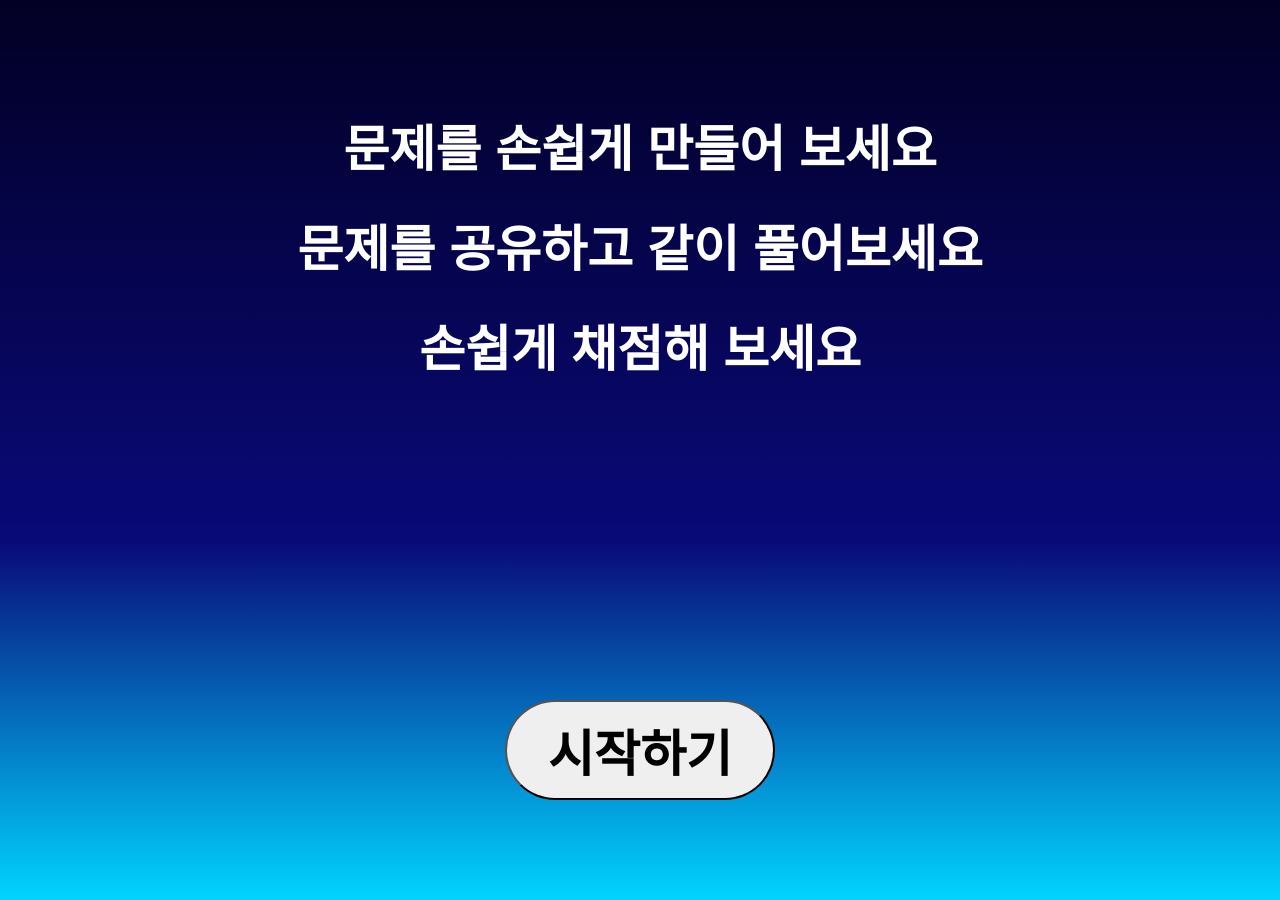
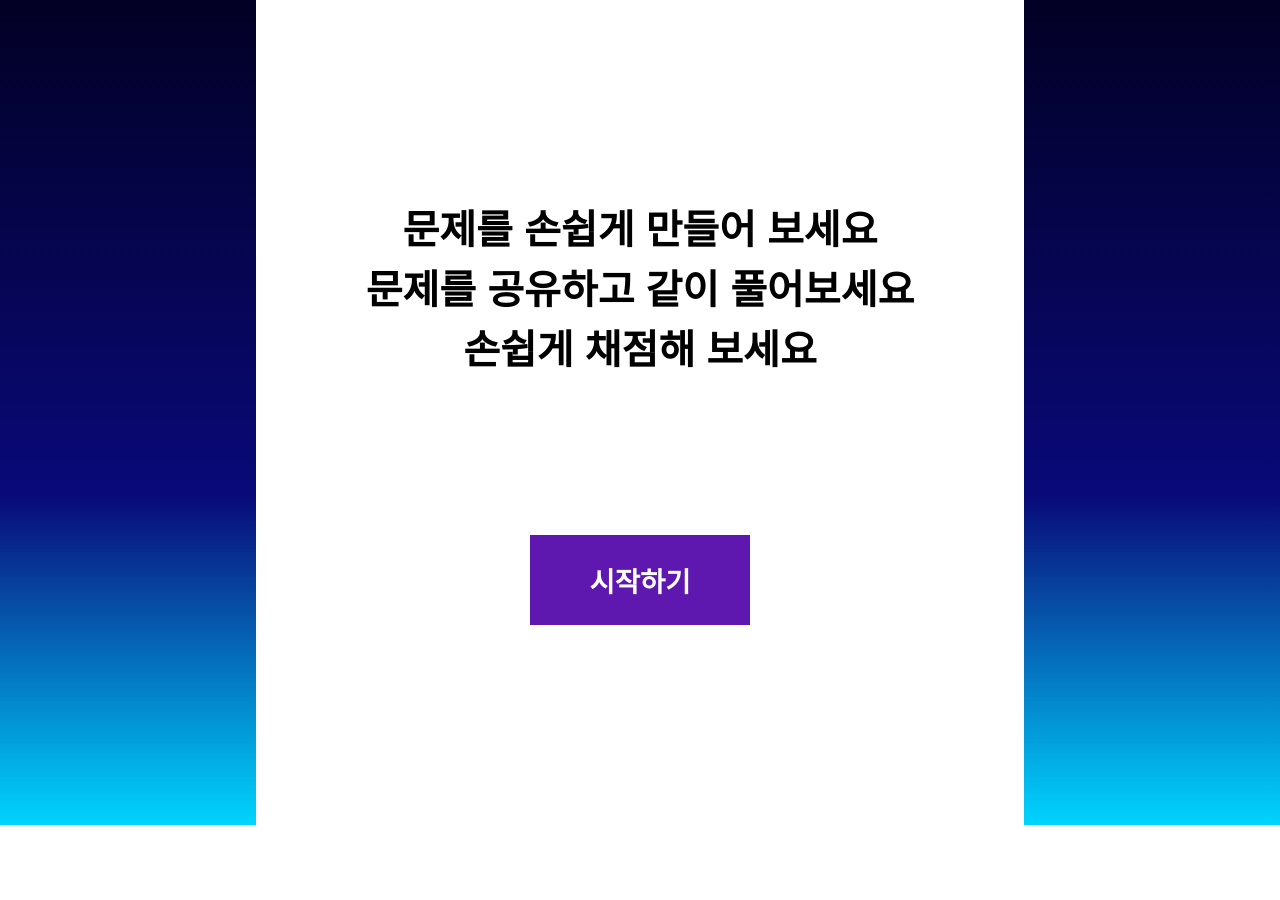
Before and after one commit to leafcis/DSM-Homework, a React (Create React App) app: page / in a window 1280 px wide. After the commit the page ends 825 px from the top, so only its background shows below. Built offline with nearby package versions, Linux system fonts and the light colour scheme; a web font is replaced by a local one.

Commit message:
디자인 변경

```diff
--- a/src/component/Landing/Landing.tsx
+++ b/src/component/Landing/Landing.tsx
@@ -5,9 +5,10 @@ interface LandingProps {
 
 }
 
- const Landing: React.FC<LandingProps> = ({}) => {
+ const Landing: React.FC<LandingProps> = () => {
   return (
     <S.LandingWrapper>
+      <div>
         <S.LandingDescription>
           <div className="description">
             <div>문제를 손쉽게 만들어 보세요</div>
@@ -18,6 +19,7 @@ interface LandingProps {
             시작하기
           </S.Button>
         </S.LandingDescription>
+      </div>
     </S.LandingWrapper>
   )
  }
--- a/src/component/Landing/LandingStyle.tsx
+++ b/src/component/Landing/LandingStyle.tsx
@@ -5,35 +5,46 @@ export const LandingWrapper = styled.div`
   min-height: 100vh;
   background: rgb(2,0,36);
   background: linear-gradient(180deg, rgba(2,0,36,1) 0%, rgba(9,9,121,1) 60%, rgba(0,212,255,1) 100%);
-  box-sizing: border-box;
   display: flex;
   justify-content: center;
-  padding: 100px 0px;
+
+  & > div{
+    min-height: 100vh;
+    box-sizing: border-box;
+    display: flex;
+    width: 60vw;
+    background-color: #ffffff;
+    justify-content: center;
+    padding: 200px 0px;
+    align-items: center;
+  }
 `
 
 export const LandingDescription = styled.div`
   display: flex;
-  height: 700px;
+  height: 425px;
   flex-direction: column;
   justify-content: space-between;
   align-items: center;
-  color: #ffffff;
+  color: #000000;
   font-weight: 1000;
-  font-size: 50px;
+  font-size: 40px;
 
   & .description {
     text-align: center;
-    line-height: 100px;
+    line-height: 60px;
   }
 `
 
 export const Button = styled.button`
   cursor: pointer;
-  height: 100px;
-  width: 270px;
-  font-size: 50px;
-  border-radius: 100px;
+  border: none;
+  height: 90px;
+  width: 220px;
+  font-size: 27.5px;
   font-weight: 1000;
+  background: #5e18af;
+  color: #ffffff;
 
   &:focus {
     outline: none;
```
Lines whose indentation alone changed are shown as unchanged.
